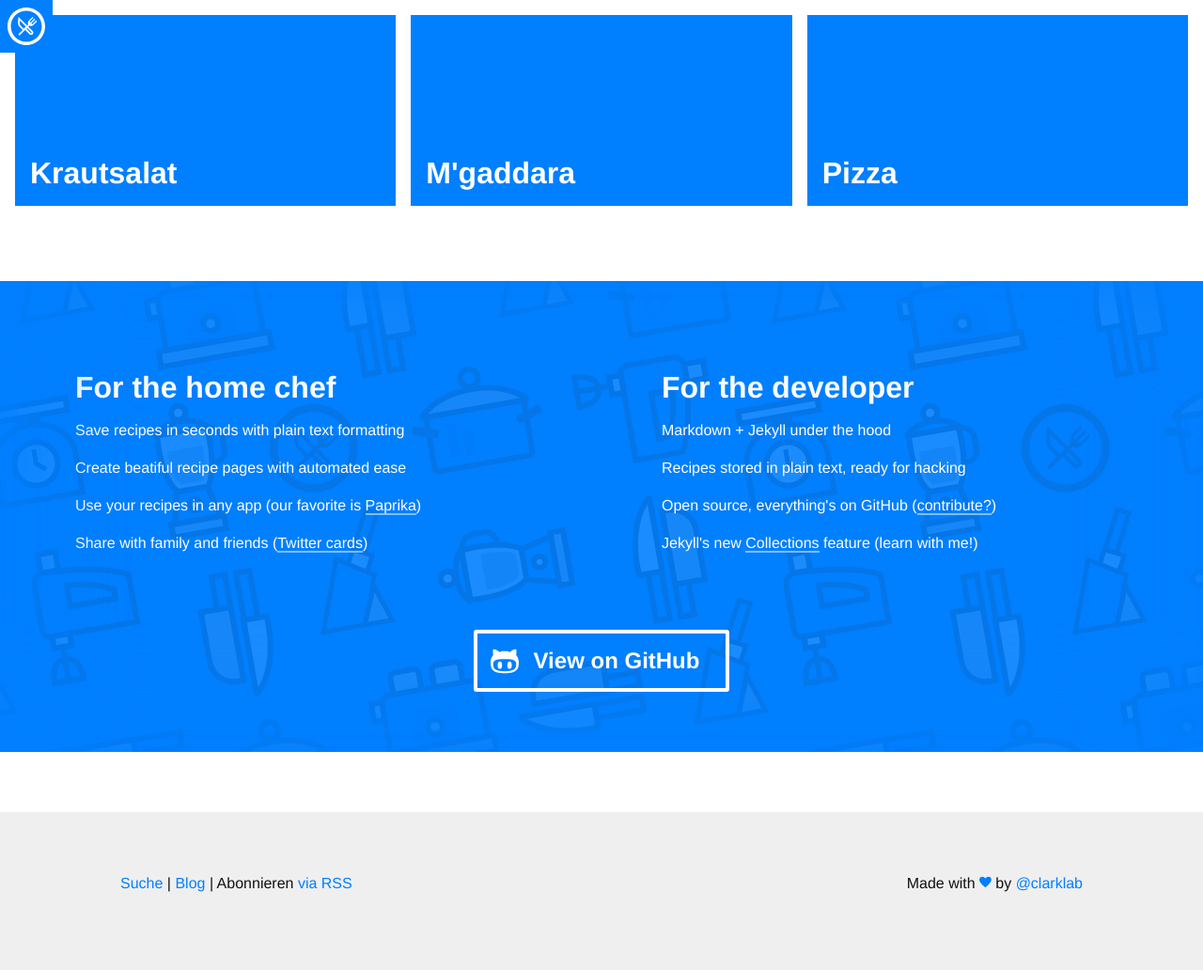
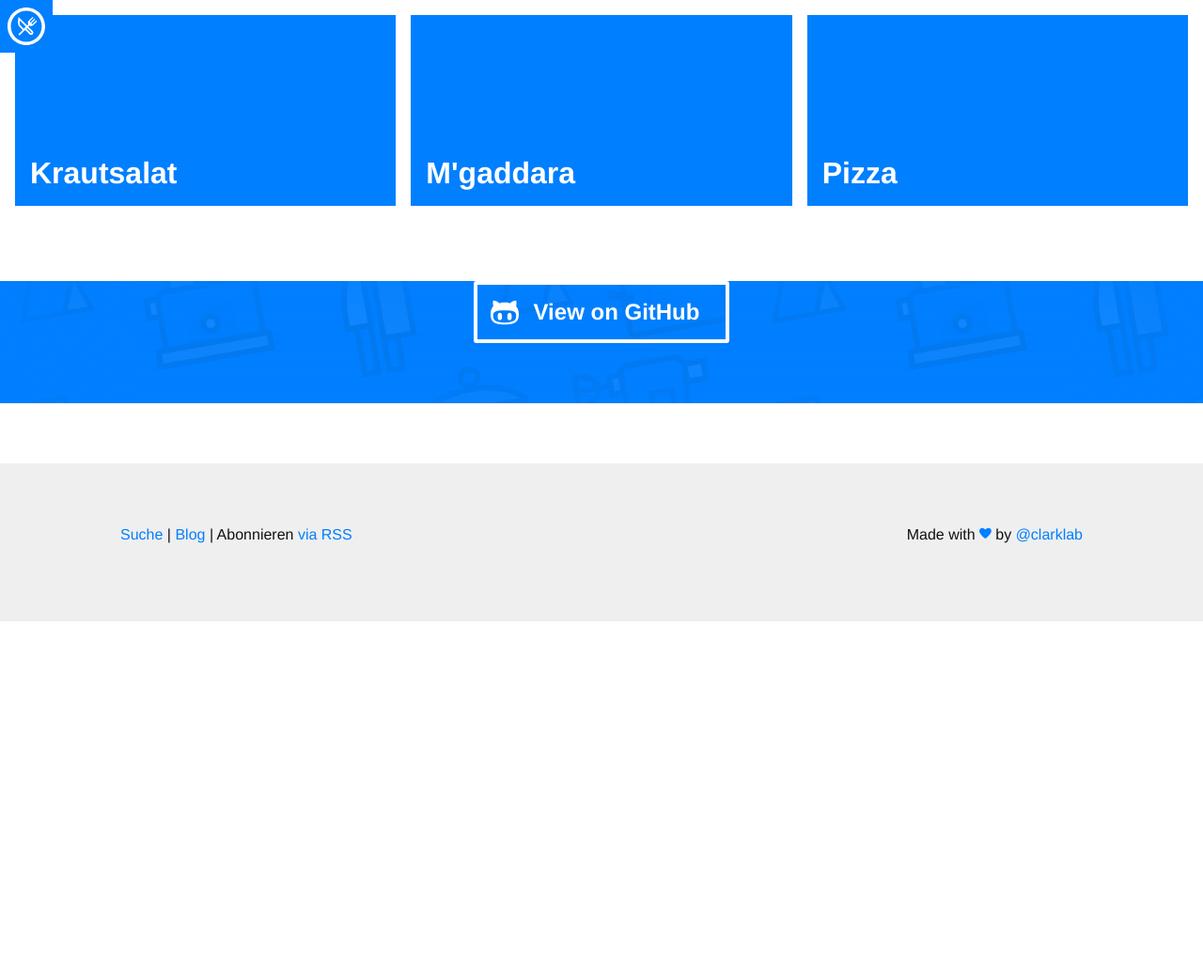
Before and after one commit to kochrunde/kochrunde.github.io, a Jekyll site: the page built from index.html, in a window 1280 px wide. Shown: the whole page at 94% size. Built offline with Jekyll 4.4.1, drawn with Linux system fonts in a browser that asks for light colours; nearby versions of some CDN libraries; some web fonts are replaced; after the commit the page ends 900 px from its top, so only the background shows below that.

Commit message:
Minor changes

```diff
--- a/index.html
+++ b/index.html
@@ -20,22 +20,6 @@ layout: default
   </div>
 
   <div class="sell bg-blue-tile mt4">
-    <div class="clearfix white px2">
-      <div class="sm-col md-col-6 px2 md-px4 py2 md-py4">
-        <h1>For the home chef</h1>
-        <p>Save recipes in seconds with plain text formatting</p>
-        <p>Create beatiful recipe pages with automated ease</p>
-        <p>Use your recipes in any app (our favorite is <a href="http://www.paprikaapp.com/" target="_blank">Paprika</a>)</p>
-        <p>Share with family and friends (<a href="https://dev.twitter.com/cards/overview">Twitter cards</a>)</p>
-      </div>
-      <div class="sm-col md-col-6 px2 md-px4 py2 md-py4">
-        <h1>For the developer</h1>
-        <p>Markdown + Jekyll under the hood</p>
-        <p>Recipes stored in plain text, ready for hacking</p>
-        <p>Open source, everything's on GitHub (<a href="https://github.com/clarklab/chowdown">contribute?</a>)</p>
-        <p>Jekyll's new <a href="http://jekyllrb.com/docs/collections/">Collections</a> feature (learn with me!)</p>
-      </div>
-    </div>
     <div class="clearfix white center">
       <a href="https://github.com/kochrunde/kochrunge.github.io" class="button button-big button-with-icon button-outline mb4 h2">
             <svg class="js-geomicon geomicon" width="30" data-icon="github" viewBox="0 0 32 32" style="fill:currentcolor"><title>github icon</title><path d="M0 18 C0 12 3 10 3 9 C2.5 7 2.5 4 3 3 C6 3 9 5 10 6 C12 5 14 5 16 5 C18 5 20 5 22 6 C23 5 26 3 29 3 C29.5 4 29.5 7 29 9 C29 10 32 12 32 18 C32 25 30 30 16 30 C2 30 0 25 0 18 M3 20 C3 24 4 28 16 28 C28 28 29 24 29 20 C29 16 28 14 16 14 C4 14 3 16 3 20 M8 21 A1.5 2.5 0 0 0 13 21 A1.5 2.5 0 0 0 8 21 M24 21 A1.5 2.5 0 0 0 19 21 A1.5 2.5 0 0 0 24 21 z"></path></svg>
```
Also changed, not shown: _posts/2023-01-16-Seite-Online.md (+2 -2 lines).
